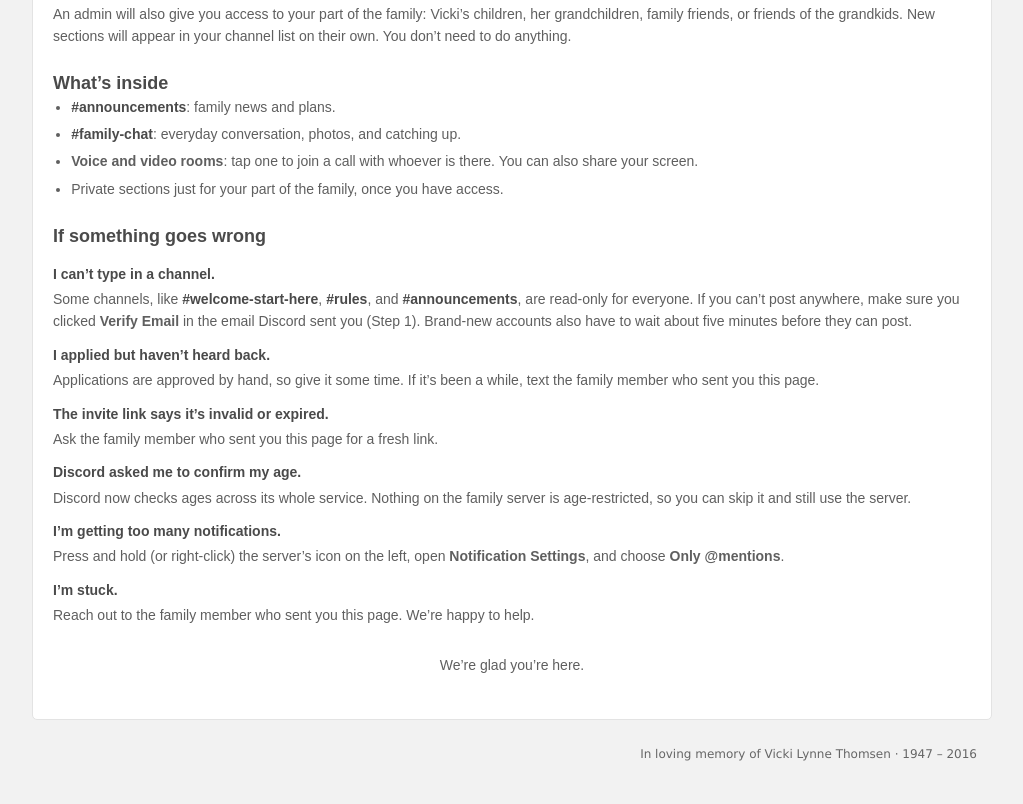
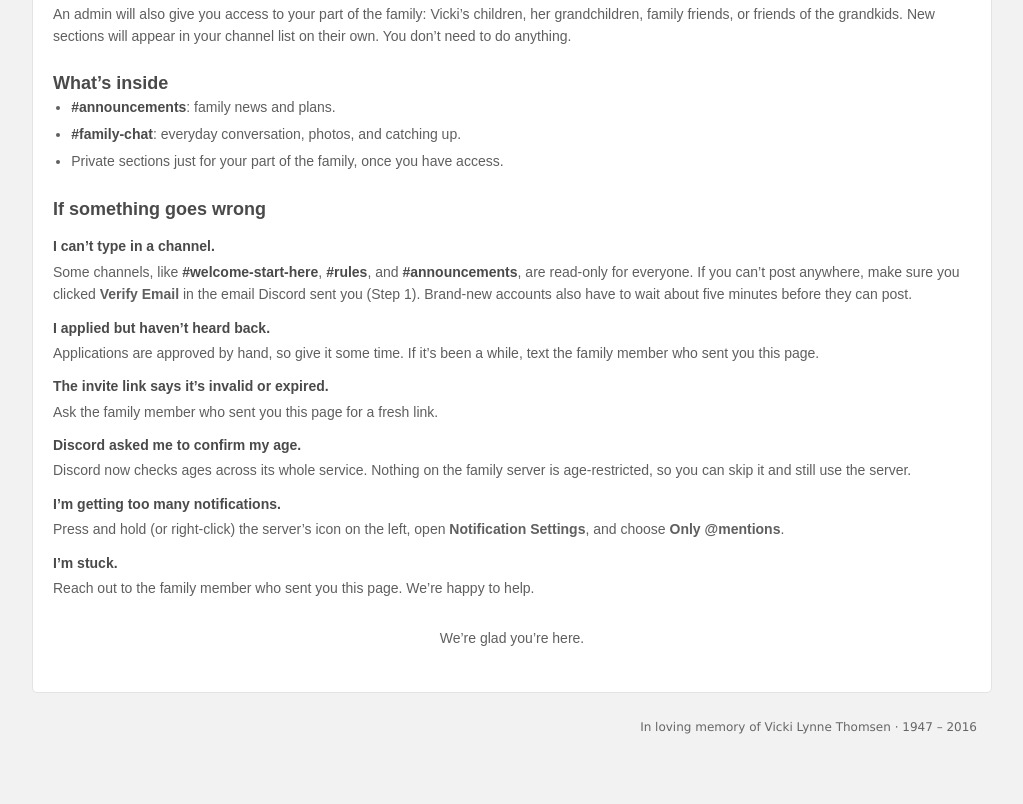
Before and after one commit to olbloodnguts/vickithomsen.com, a plain HTML site: page discord.html in a window 1280 px wide. Shown: the part 1456-2260 px from the top of the page, without its empty margins (128-1151 px from the left). After the commit the page ends 2233 px from the top, so only its background shows below. Drawn offline with Linux system fonts and the light colour scheme.

Commit message:
Discord page: remove voice and video rooms from What's inside
The Voice Channels category was deleted from the server.

Co-Authored-By: Claude Opus 5.5 <noreply@anthropic.com>
Claude-Session: https://claude.ai/code/session_01NMUoDcUpQiaNHiK6RWYtiL

```diff
--- a/discord.html
+++ b/discord.html
@@ -95,7 +95,6 @@
         <ul class="plain">
           <li><span class="ch">#announcements</span>: family news and plans.</li>
           <li><span class="ch">#family-chat</span>: everyday conversation, photos, and catching up.</li>
-          <li><strong>Voice and video rooms</strong>: tap one to join a call with whoever is there. You can also share your screen.</li>
           <li>Private sections just for your part of the family, once you have access.</li>
         </ul>
 
```
